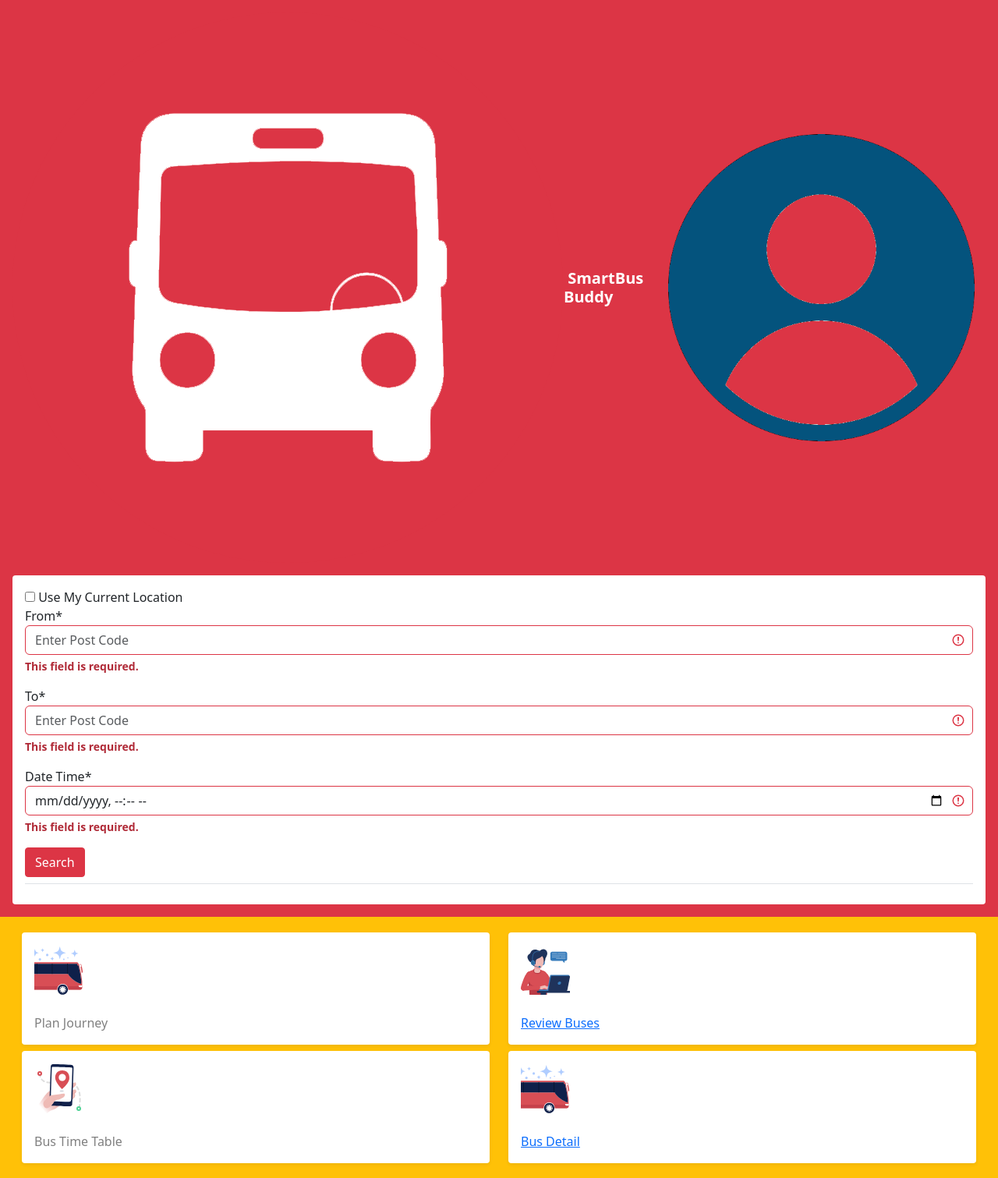
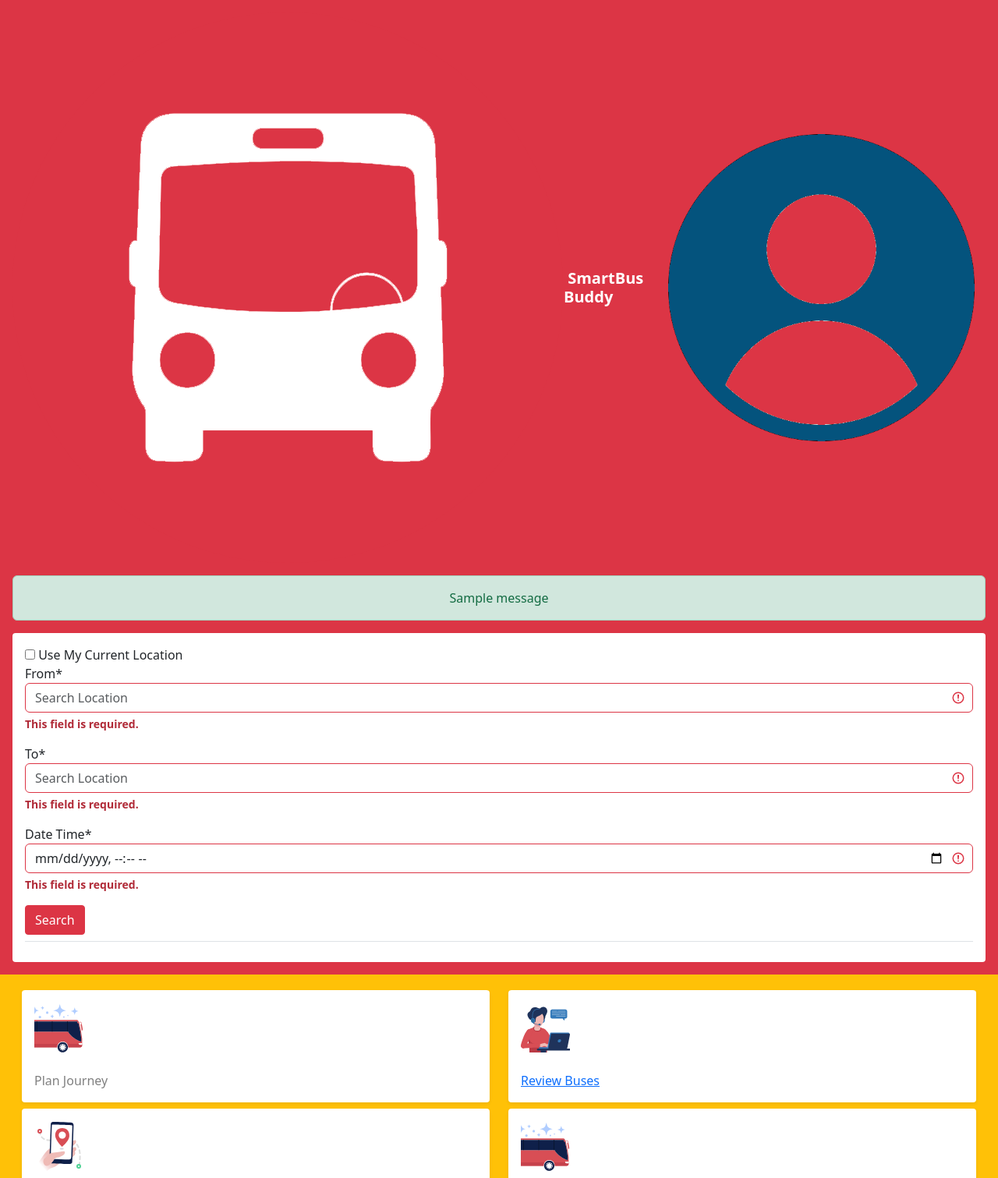
Before and after one commit to sgbo001/SMARTBUS, a Django app: page /route_plan/ in a window 1280 px wide. Shown: the top 1511 px of the page at 78% size. Run offline with Django 4.2, Linux system fonts and the light colour scheme; tables that the repository leaves empty hold one stand-in row (values such as "Sample post"); one stand-in notice (Sample message) is shown; data that the repository does not hold is empty; some libraries are stand-ins or nearby versions.

Commit message:
Code Refactor

```diff
--- a/bus/forms.py
+++ b/bus/forms.py
@@ -14,6 +14,6 @@ class SearchForm(forms.Form):
 
     def __init__(self, *args, **kwargs):
         super(SearchForm, self).__init__(*args, **kwargs)
-        self.fields['from_post_code'].widget.attrs.update({'placeholder': 'Enter Post Code'})
-        self.fields['to_post_code'].widget.attrs.update({'placeholder': 'Enter Post Code'})
+        self.fields['from_post_code'].widget.attrs.update({'placeholder': 'Search Location'})
+        self.fields['to_post_code'].widget.attrs.update({'placeholder': 'Search Location'})
         self.fields['date_time'].widget.attrs.update({'placeholder': 'Enter Date/Time'})
--- a/bus/templates/bus_detail.html
+++ b/bus/templates/bus_detail.html
@@ -37,7 +37,6 @@
 
    </form>
 
-   <!-- Details -->
    <div class="list_item m-0 bg-white">
       <div class="px-3 py-3 tic-div border-bottom d-flex">
          <img src="{% static 'img/listing/item1.png' %}" class="img-fluid border rounded p-1 shape-img mr-3">
--- a/bus/templates/home.html
+++ b/bus/templates/home.html
@@ -15,7 +15,6 @@
          <div class="spinner"></div>
       </div>
    </div>
-<!-- Add this modal code to the end of your HTML body -->
 <div class="modal fade" id="getStartedModal" tabindex="-1" role="dialog" aria-labelledby="getStartedModalLabel" aria-hidden="true">
    <div class="modal-dialog" role="document">
      <div class="modal-content">
@@ -69,8 +68,6 @@
      </div>
    </div>
  </div>
-
- <!-- Your original HTML with the modified GET STARTED link -->
  <div class="fixed-bottom p-4">
    <a href="#" class="btn btn-block rounded-1 google-btn osahanbus-social" data-toggle="modal" data-target="#getStartedModal">
      <i class="#"></i> GET STARTED
--- a/bus/templates/route_display.html
+++ b/bus/templates/route_display.html
@@ -12,7 +12,7 @@
       width: 83%;
       height: 15px;
       margin-left: 8%;
-      background: linear-gradient(to right, red, green, red); /* Change the colors here */
+      background: linear-gradient(to right, red, yellow, green, yellow, red);
       outline: none;
       opacity: 0.7;
       -webkit-transition: .2s;
@@ -67,7 +67,6 @@
           {% for route in routes.routes %}
        <div class="osahan-giftcard p-3">
 
-         <!-- Gift Card Item -->
          <a class="text-dark">
              <div class="osahan-gift card_item2 align-items-center row m-0 border bg-white shadow-sm border-rad8 mb-3 align-items-center">
                  <div class="pl-3 py-3">
@@ -119,7 +118,6 @@
                                     <input type="range" min="1" max="100" value="5" class="slider" id="myRange">
                                     <strong><p style="text-align: center;">Very Late</p></strong>
                                     {% else %}
-                                        <!-- Default code if none of the above conditions are met -->
                                     {% endif %}</div>
                              {% endif %}
                               {% endfor %}
--- a/bus/templates/route_plan.html
+++ b/bus/templates/route_plan.html
@@ -20,9 +20,20 @@
              <a href="#" class="mr-3"><img src="{% static 'img/user1.png' %}" class="img-fluid rounded-circle"></a>
              <a class="toggle osahan-toggle h4 m-0 text-white ml-auto" href="#"><i class="icofont-navigation-menu"></i></a>
           </div>
+
        </div>
     </div>
     <div class="bg-danger px-3 pb-3">
+      {% if messages %}
+
+      {% for message in messages %}
+
+      <div class="alert alert-{{message.tags}}" style="text-align: center;">{{ message }}</div>
+
+
+      {% endfor %}
+
+      {% endif %}
        <div class="bg-white rounded-1 p-3">
          <form method="get" action="{% url 'display_route' %}" class="custom-form" style="margin-bottom: 10px;">
             {% csrf_token %}
@@ -105,7 +116,7 @@
                    .then(response => response.json())
                    .then(data => {
                        if (data.results.length > 0) {
-                           const postalCode = data.results[0].components.postcode;
+                           const postalCode = data.results[0].formatted;
                            postalCodeText.value = postalCode || "Postal code not found";
 
                            // Set the postal code in the form's field
--- a/reviews/templates/review_bus.html
+++ b/reviews/templates/review_bus.html
@@ -8,7 +8,7 @@
 <div class="osahan-signup">
     <div class="osahan-header-nav shadow-sm p-3 d-flex align-items-center bg-danger">
        <h5 class="font-weight-normal mb-0 text-white">
-          <a class="text-danger mr-3" href="{% url 'display_route' %}"><i class="icofont-rounded-left"></i></a>
+          <a class="text-danger mr-3" href="{% url 'route_plan' %}"><i class="icofont-rounded-left"></i></a>
           Review Bus - {{ request.GET.busName}}
        </h5>
        <div class="ml-auto d-flex align-items-center">
```
Also changed, not shown: bus/templates/base.html (+0 -9 lines), reviews/views.py (+6 -18 lines), 1 other file.
